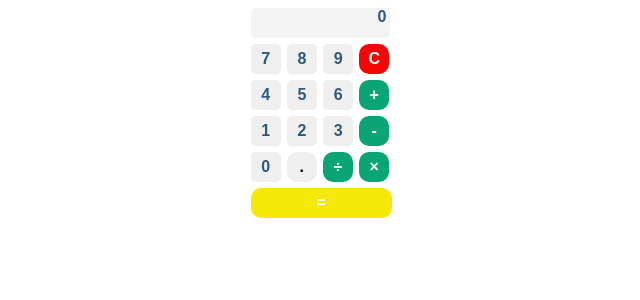
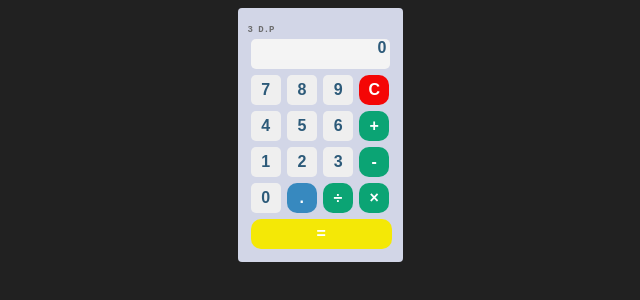
Before and after one commit to vcarter3/calculator, a plain HTML site: page html.html in a window 1280 px wide. Shown: the whole page, without its empty margins (320-960 px from the left). Drawn offline with Linux system fonts and the light colour scheme.

Commit message:
calclator to 3 d p disclaimer

```diff
--- a/html.html
+++ b/html.html
@@ -8,42 +8,31 @@
     <meta name="description" content="">
     <meta name="viewport" content="width=device-width, initial-scale=1">
     <link rel="stylesheet" href="styles.css">
+    <link rel="shortcut icon" href="favicon.ico">
+
 </head>
-
 <body>
-
     <div class="calculator">
+        <p1 class = "rounds">3 D.P</p1>
         <div class="display">0</div>
         <div class="buttons">
             <button class="number" id="7">7</button>
             <button class="number" id="8">8</button>
             <button class="number" id="9">9</button>
-
             <button class="operator" id="C">C</button>
-
             <button class="number" id="4">4</button>
             <button class="number" id="5">5</button>
             <button class="number" id="6">6</button>
-
             <button class="operator" id="+">+</button>
-
-
             <button class="number" id="1">1</button>
             <button class="number" id="2">2</button>
             <button class="number" id="3">3</button>
-
             <button class="operator" id="-">-</button>
-
-
             <button class="number" id="0">0</button>
             <button class="operator" id=".">.</button>
-
-
             <button class="operator" id="/">÷</button>
             <button class="operator" id="*">×</button>
-
             <button class="operator" id="=">=</button>
-
         </div>
     </div>
     <script src="cal.js" async defer></script>
--- a/styles.css
+++ b/styles.css
@@ -1,17 +1,30 @@
+html {
+background: #212121;
+}
 
+.rounds{
+    font-size: xx-small;
+    font-family: monospace;
+    font-weight: bold;
+    color: rgb(108, 108, 109);
+}
 .calculator {
+    background: #d2d6e7;
+    padding: 10px;
+    border-radius: 4px;
+    border:rgb(44, 90, 121);
     width: 145px;
     display: block;
     margin: auto;
     caret-color: transparent;
 }
 
-.display{
+.display {
     color: rgb(44, 90, 121);
     background-color: rgb(244, 244, 244);
     font-size: medium;
     font-weight: bold;
-    font-family:sans-serif;
+    font-family: sans-serif;
     height: 30px;
     border-radius: 5px;
     text-align: right;
@@ -23,13 +36,15 @@
 /* Hide scrollbar for Chrome, Safari and Opera */
 .display::-webkit-scrollbar {
     display: none;
-  }
+}
 
-  /* Hide scrollbar for IE, Edge and Firefox */
-  .display {
-    -ms-overflow-style: none;  /* IE and Edge */
-    scrollbar-width: none;  /* Firefox */
-  }
+/* Hide scrollbar for IE, Edge and Firefox */
+.display {
+    -ms-overflow-style: none;
+    /* IE and Edge */
+    scrollbar-width: none;
+    /* Firefox */
+}
 
 .buttons {
     display: grid;
@@ -45,33 +60,33 @@ button {
     height: 30px;
     font-size: medium;
     color: rgb(44, 90, 121);
-    font-family:sans-serif;
+    font-family: sans-serif;
 }
 
 button:hover {
     opacity: 0.8;
-    font-family:sans-serif;
+    font-family: sans-serif;
     cursor: pointer;
 }
 
-.operator{
-    background-color:rgb(11, 164, 116);
+.operator {
+    background-color: rgb(11, 164, 116);
     color: rgb(255, 255, 255);
     border-radius: 10px;
     aspect-ratio: 1;
 }
 
-[id = "="]{
+[id="="] {
     width: 390%;
-    background-color:rgb(244, 232, 6);
-    color: rgb(255, 255, 255);
-}
-[id = "C"]{
-    background-color:rgb(244, 6, 6);
+    background-color: rgb(244, 232, 6);
     color: rgb(255, 255, 255);
 }
 
-[id = "."]{
-    background-color:revert;
-    color: revert;
+[id="C"] {
+    background-color: rgb(244, 6, 6);
+    color: rgb(255, 255, 255);
 }
+
+[id="."] {
+    background-color: rgb(55, 137, 191);
+}
```
